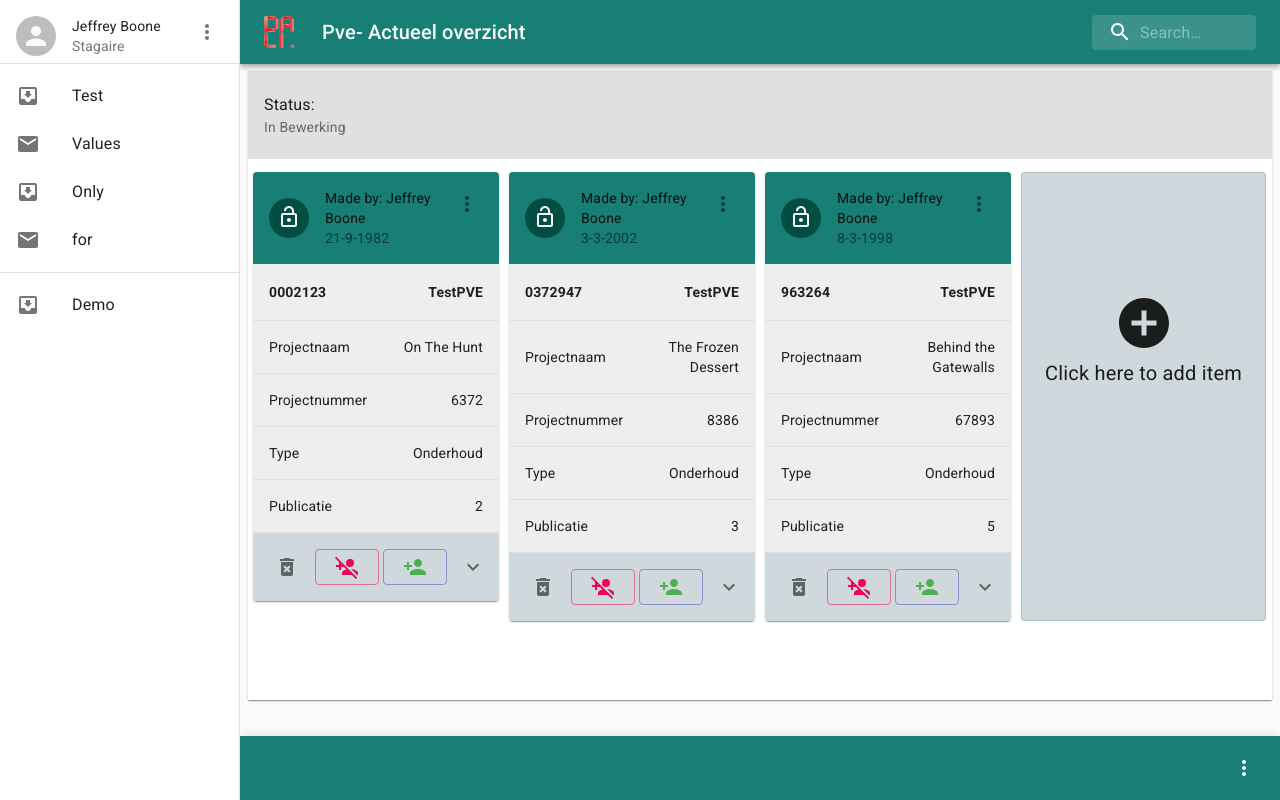
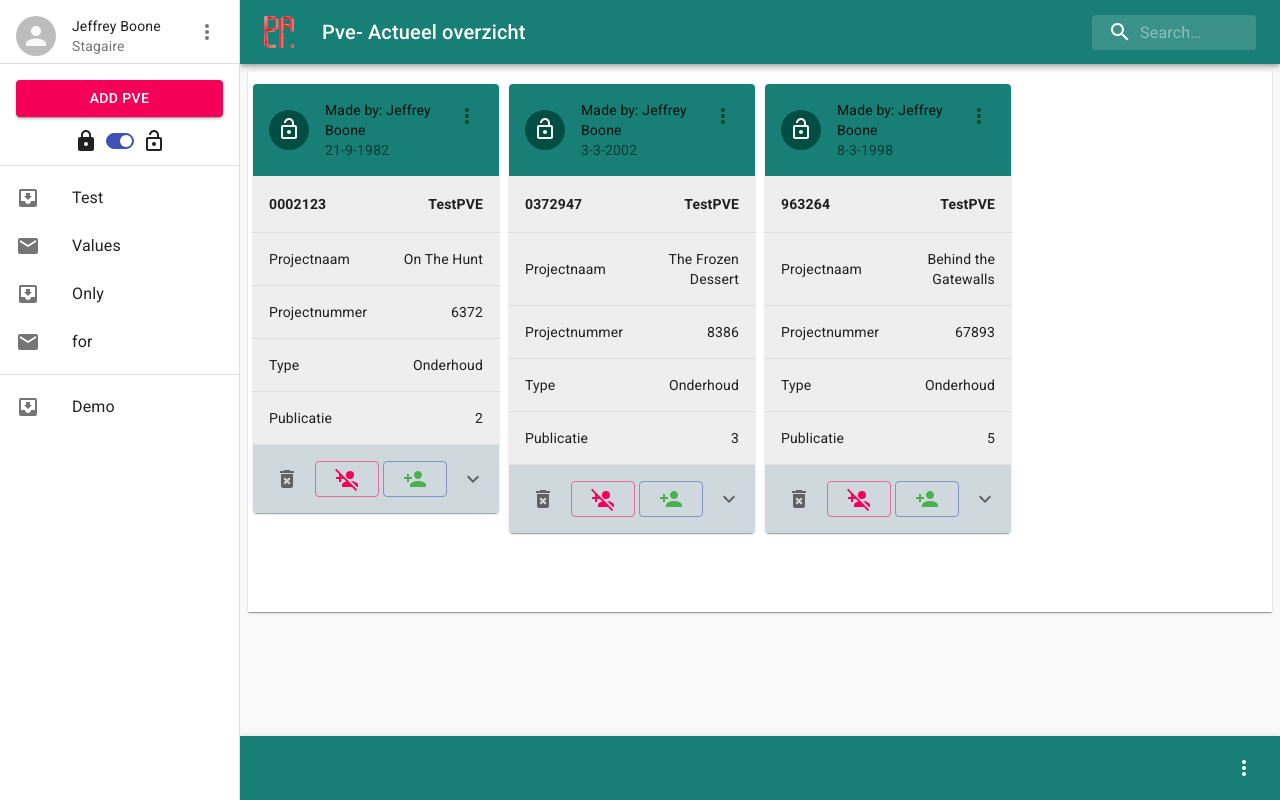
Before and after one commit to JeffreyBoone/pve, a React (Create React App) app: page / in a window 1280 px wide. Built offline with nearby package versions, Linux system fonts and the light colour scheme.

Commit message:
web dialog bug

```diff
--- a/src/Add.js
+++ b/src/Add.js
@@ -1,6 +1,6 @@
 import React, { useCallback, useRef, useEffect } from 'react';
 import { makeStyles } from '@material-ui/core/styles';
-import Card from '@material-ui/core/Card';
+import Button from '@material-ui/core/Button';
 import Grid from '@material-ui/core/Grid';
 import Typography from '@material-ui/core/Typography';
 import AddCircleIcon from '@material-ui/icons/AddCircle';
@@ -13,10 +13,10 @@ const useStyles = makeStyles({
   },
 });;
 
-export default function Add({ width, height }) {
+export default function Add({ width, height, onclick}) {
   const classes = useStyles();
   return <div>
-    <Card style={{ width: width - 1, height: height, backgroundColor: blueGrey[100], margin: 5 }} variant="outlined">
+    <Button style={{ width: width - 1, height: height, backgroundColor: blueGrey[100], margin: 5 }} variant="outlined" onClick={onclick}>
       <Grid
         container
         spacing={0}
@@ -32,7 +32,7 @@ export default function Add({ width, height }) {
           <Typography style={{ fontSize: 20 }} className={classes.title}>Click here to add item</Typography>
         </Grid>
       </Grid>
-    </Card>
+    </Button>
   </div>
 
 }
--- a/src/App.js
+++ b/src/App.js
@@ -16,7 +16,7 @@ import MailIcon from '@material-ui/icons/Mail';
 import MenuIcon from '@material-ui/icons/Menu';
 import Toolbar from '@material-ui/core/Toolbar';
 import Typography from '@material-ui/core/Typography';
-import { fade, makeStyles, useTheme } from '@material-ui/core/styles';
+import { fade, makeStyles, useTheme, withStyles } from '@material-ui/core/styles';
 import Paper from '@material-ui/core/Paper';
 import Fab from '@material-ui/core/Fab';
 import Grid from '@material-ui/core/Grid';
@@ -28,6 +28,21 @@ import CardWidget from './Card';
 import Filter from './Filter';
 import User from './User';
 import Add from './Add';
+import Button from '@material-ui/core/Button';
+import TextField from '@material-ui/core/TextField';
+import Dialog from '@material-ui/core/Dialog';
+import Switch from '@material-ui/core/Switch';
+import DialogActions from '@material-ui/core/DialogActions';
+import DialogContent from '@material-ui/core/DialogContent';
+import DialogContentText from '@material-ui/core/DialogContentText';
+import DialogTitle from '@material-ui/core/DialogTitle';
+import Radio from '@material-ui/core/Radio';
+import RadioGroup from '@material-ui/core/RadioGroup';
+import FormControlLabel from '@material-ui/core/FormControlLabel';
+import FormControl from '@material-ui/core/FormControl';
+import FormLabel from '@material-ui/core/FormLabel';
+import LockOpenOutlinedIcon from '@material-ui/icons/LockOpenOutlined';
+import LockIcon from '@material-ui/icons/Lock';
 
 const useStyles = makeStyles((theme) => ({
   root: {
@@ -239,16 +254,27 @@ export default function App(props) {
   const { window } = props;
   const classes = useStyles();
   const theme = useTheme();
-  const myInput = React.createRef()
   const [width, setWidth] = React.useState(0);
   const [height, setHeight] = React.useState(0);
+  const [open, setOpen] = React.useState(false);
   const [selectedIndex, setSelectedIndex] = React.useState(0);
   const [mobileOpen, setMobileOpen] = React.useState(false);
+
   const handleMenuItemClick = useCallback(index => {
     setSelectedIndex(index);
   });
   const handleDrawerToggle = () => {
     setMobileOpen(!mobileOpen);
+  };
+
+  const handleClickOpen = () => {
+    setOpen(true);
+  };
+
+  const handleChange = () => { (selectedIndex == 0) ? setSelectedIndex(1) : setSelectedIndex(0) };
+
+  const handleClose = () => {
+    setOpen(false);
   };
 
   const Cards = () => {
@@ -266,11 +292,89 @@ export default function App(props) {
               <CardWidget id={id} locked={locked} projectnaam={projectnaam} projectnummer={projectnummer} type={type} header={header} subheader={subheader} date={date} owner={owner} publicatie={publicatie} status={status} />
             </div></Grid>
         ))}
-                  <Hidden smDown>
+        {/* <Hidden smDown>
+          <Add width={width - 10} height={height} onclick={handleClickOpen} />
+        </Hidden> */}
+      </Grid>
+    </div>;
+  };
 
-        <Add width={width - 10} height={height} /></Hidden>
-      </Grid></div>;
+  const DialogWidget = () => {
+    return <div>
+      <Dialog open={open} onClose={handleClose} aria-labelledby="form-dialog-title">
+        <DialogTitle id="form-dialog-title">PvE Toevoegen</DialogTitle>
+        <DialogContent>
+          <DialogContentText>
+            Hier komt veel meer te staan is nu alleen als ontwerp bedoelt. Lorem ipsum dolor sit amet, consectetur adipiscing elit. Duis arcu est, sollicitudin sit amet odio eu, consequat auctor nulla. Sed et fermentum nisi, vitae cursus felis.</DialogContentText>
+          <TextField
+            autoFocus
+            margin="dense"
+            id="name"
+            label="Projectnaam"
+            type="email"
+            fullWidth
+          />          <TextField
+            autoFocus
+            margin="dense"
+            id="name"
+            label="Projectnummer"
+            type="email"
+            fullWidth
+          />
+          <FormControl component="fieldset" style={({ marginTop: '0.8rem' })}>
+            <FormLabel component="legend">Type</FormLabel>
+            <RadioGroup row aria-label="position" name="position" defaultValue="top">
+              <FormControlLabel value="beheer" control={<Radio color="primary" />} label="Beheer" />
+              <FormControlLabel value="onderhoud" control={<Radio color="primary" />} label="Onderhoud" />
+              <FormControlLabel value="nieuwbouw" control={<Radio color="primary" />} label="Nieuwbouw" />
+            </RadioGroup>
+          </FormControl>
+        </DialogContent>
+        <DialogActions>
+          <Button onClick={handleClose} color="primary">
+            Cancel
+    </Button>
+          <Button onClick={handleClose} color="primary">
+            Add
+    </Button>
+        </DialogActions>
+      </Dialog>
+    </div>
   };
+
+  const AntSwitch = withStyles((theme) => ({
+    root: {
+      width: 28,
+      height: 16,
+      padding: 0,
+      display: 'flex',
+    },
+    switchBase: {
+      padding: 2,
+      color: theme.palette.grey[500],
+      '&$checked': {
+        transform: 'translateX(12px)',
+        color: theme.palette.common.white,
+        '& + $track': {
+          opacity: 1,
+          backgroundColor: theme.palette.primary.main,
+          borderColor: theme.palette.primary.main,
+        },
+      },
+    },
+    thumb: {
+      width: 12,
+      height: 12,
+      boxShadow: 'none',
+    },
+    track: {
+      border: `1px solid ${theme.palette.grey[500]}`,
+      borderRadius: 16 / 2,
+      opacity: 1,
+      backgroundColor: theme.palette.common.white,
+    },
+    checked: {},
+  }))(Switch);
 
   const drawer = (
     <div>
@@ -287,6 +391,27 @@ export default function App(props) {
         />
       </div>
       <Divider />
+      <Hidden mdDown>
+        <List>
+          <ListItem style={{ flexDirection: 'row', justifyContent: 'center' }}>
+            <Button variant="contained" color="secondary" fullWidth="false">
+              Add PvE
+        </Button>
+          </ListItem>
+          <ListItem style={{ flexDirection: 'row', justifyContent: 'center' }}>
+            <Typography component="div">
+              <Grid component="label" container alignItems="center" spacing={2}>
+                <LockIcon />
+                <Grid item>
+                  <AntSwitch checked={(selectedIndex == 0) && true} onChange={handleChange} name="checkedC" />
+                </Grid>
+                <LockOpenOutlinedIcon />
+              </Grid>
+            </Typography>
+          </ListItem>
+        </List>
+        <Divider />
+      </Hidden>
       <List>
         {["Test", "Values", "Only", "for"].map((text, index) => (
           <ListItem button key={text}>
@@ -342,7 +467,6 @@ export default function App(props) {
       </AppBar>
 
       <nav className={classes.drawer} aria-label="mailbox folders">
-        {/* The implementation can be swapped with js to avoid SEO duplication of links. */}
         <Hidden mdUp implementation="css">
           <Drawer
             container={container}
@@ -376,7 +500,9 @@ export default function App(props) {
         <div className={classes.toolbar} />
 
         <Paper square className={classes.paper}>
+          <Hidden smUp>
             <Filter handleMenuItemClick={handleMenuItemClick} selectedIndex={selectedIndex} options={options} />
+          </Hidden>
           <List className={classes.list}>
             <Cards />
           </List>
@@ -388,7 +514,8 @@ export default function App(props) {
               <IconButton edge="start" color="inherit" aria-label="open drawer" onClick={handleDrawerToggle}>
                 <MenuIcon />
               </IconButton>
-              <Fab color="secondary" aria-label="add" className={classes.fabButton} onClick={myInput}>
+              <Fab color="secondary" aria-label="add" className={classes.fabButton} onClick={handleClickOpen}>
+                <DialogWidget />
                 <AddIcon />
               </Fab>
             </Hidden>
```
Also changed, not shown: 1 other file (tests, documents, lock files or other folders). Lines whose indentation alone changed are shown as unchanged.
